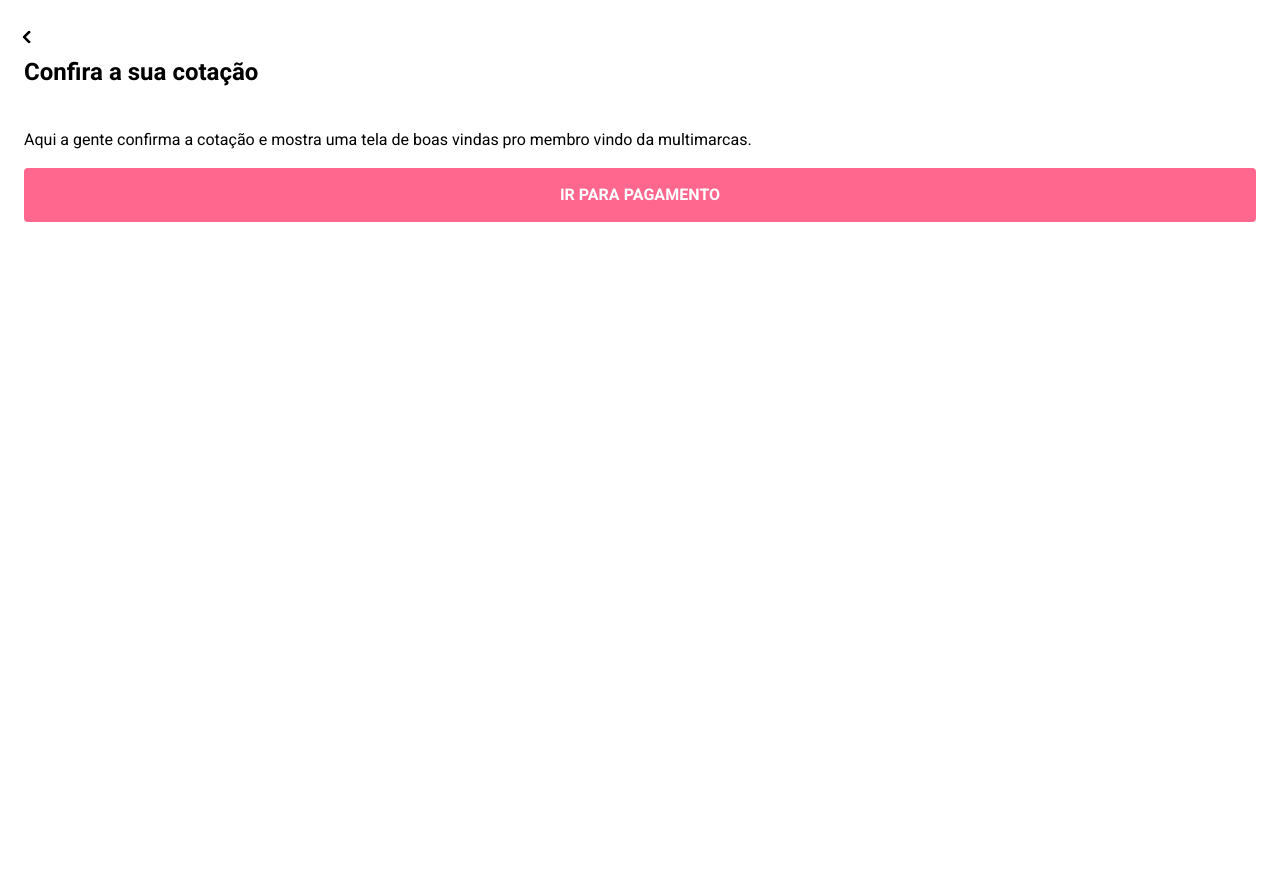
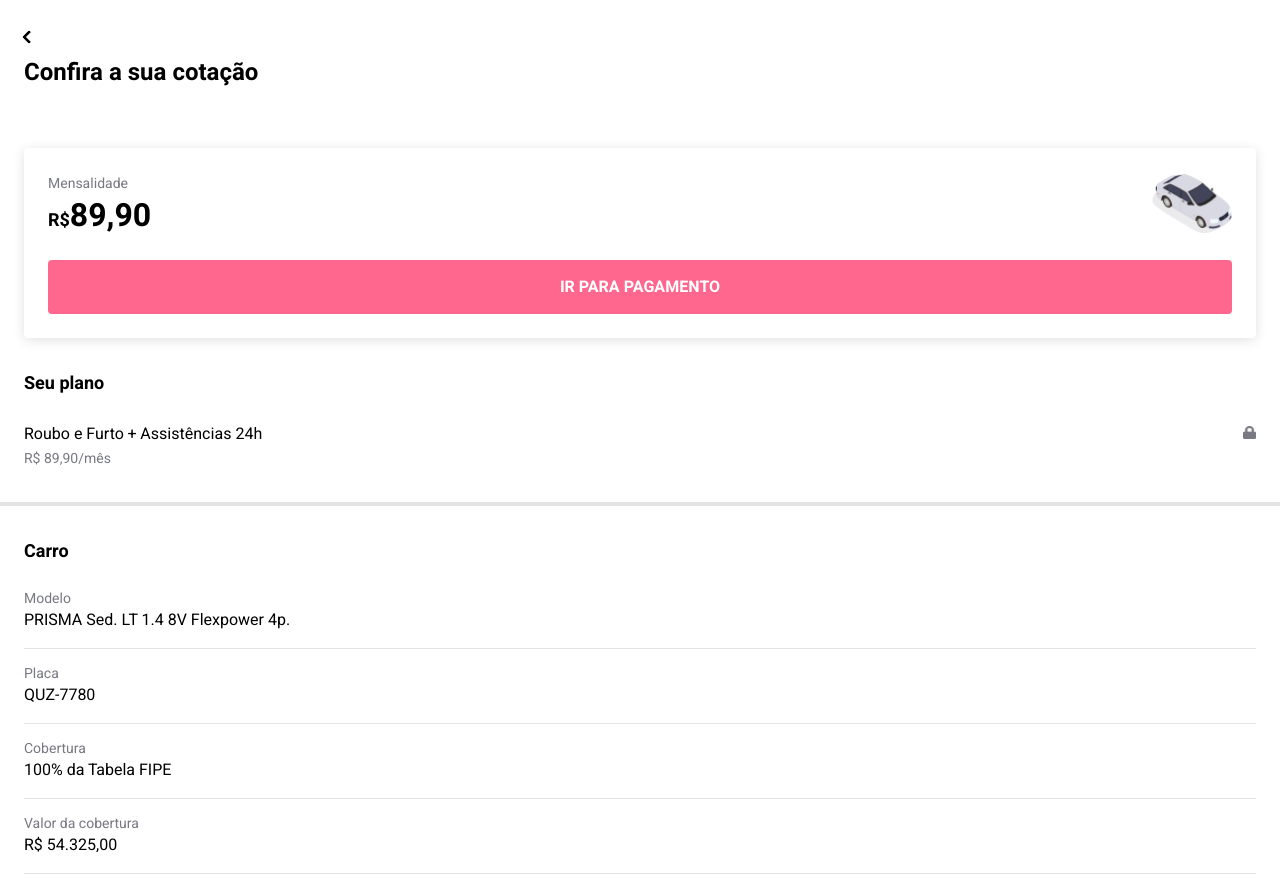
Before and after one commit to goislimat/flash, a Next.js app: page /app/acquisition/partner/welcome in a window 1280 px wide. Shown: the top 890 px of the page. Before the commit the page ends 800 px from the top, so only its background shows below. Built offline with nearby package versions, Linux system fonts and the light colour scheme.

Commit message:
Finish welcome screen

```diff
--- a/pages/app/acquisition/partner/welcome.tsx
+++ b/pages/app/acquisition/partner/welcome.tsx
@@ -1,13 +1,167 @@
+import Image from "next/image";
+import styled from "styled-components";
 import { Button, Screen } from "../../../../src/ui";
+
+const Content = styled.div`
+  margin: 60px 0;
+`;
+
+const MainCard = styled.div`
+  background: white;
+  box-shadow: 0px 2px 12px rgba(0, 0, 0, 0.12);
+  border-radius: 4px;
+  padding: 24px;
+  margin-bottom: 32px;
+`;
+
+const MainCardContent = styled.div`
+  display: grid;
+  grid-template-columns: 1fr auto;
+  align-items: center;
+  margin-bottom: 24px;
+`;
+
+const PriceContainer = styled.div`
+  font-size: 14px;
+  line-height: 24px;
+  color: #787982;
+
+  & > span {
+    display: block;
+  }
+`;
+
+const Price = styled.span`
+  color: black;
+  font-weight: bold;
+  font-size: 18px;
+  line-height: 24px;
+
+  & > em {
+    font-style: normal;
+    font-size: 32px;
+    line-height: 40px;
+  }
+`;
+
+const PlanContainer = styled.div`
+  margin-bottom: 32px;
+
+  h2 {
+    margin-bottom: 24px;
+    font-size: 18px;
+    line-height: 28px;
+  }
+
+  & > div {
+    display: grid;
+    grid-template-columns: 1fr auto;
+  }
+
+  span {
+    font-size: 16px;
+    line-height: 24px;
+    display: block;
+  }
+
+  em {
+    font-style: normal;
+    font-size: 14px;
+    line-height: 18px;
+    color: #787982;
+  }
+`;
+
+const CarContainer = styled.div`
+  margin-bottom: 32px;
+
+  h2 {
+    margin-bottom: 24px;
+    font-size: 18px;
+    line-height: 28px;
+  }
+
+  & > div {
+    margin-bottom: 16px;
+    padding-bottom: 16px;
+    border-bottom: 1px solid #e4e4e4;
+  }
+
+  span {
+    color: #787982;
+    display: block;
+    font-size: 14px;
+    line-height: 18px;
+  }
+
+  em {
+    font-style: normal;
+    font-size: 16px;
+    line-height: 24px;
+  }
+`;
+
+const SectionLine = styled.div`
+  margin: 0 -24px 32px;
+  background: #e4e4e4;
+  height: 4px;
+`;
 
 const Welcome = () => {
   return (
     <Screen previousPage="/" title="Confira a sua cotação">
-      <p>
-        Aqui a gente confirma a cotação e mostra uma tela de boas vindas pro
-        membro vindo da multimarcas.
-      </p>
-      <Button nextPage="/app/billing/pay">Ir para pagamento</Button>
+      <Content>
+        <MainCard>
+          <MainCardContent>
+            <PriceContainer>
+              <span>Mensalidade</span>
+              <Price>
+                R$<em>89,90</em>
+              </Price>
+            </PriceContainer>
+
+            <Image src="/assets/car.png" alt="car" width={80} height={60} />
+          </MainCardContent>
+
+          <Button nextPage="/app/billing/pay">Ir para pagamento</Button>
+        </MainCard>
+
+        <PlanContainer>
+          <h2>Seu plano</h2>
+          <div>
+            <div>
+              <span>Roubo e Furto + Assistências 24h</span>
+              <em>R$ 89,90/mês</em>
+            </div>
+            <div>
+              <Image src="/assets/lock.png" alt="lock" height={13} width={13} />
+            </div>
+          </div>
+        </PlanContainer>
+
+        <SectionLine />
+
+        <CarContainer>
+          <h2>Carro</h2>
+
+          <div>
+            <span>Modelo</span>
+            <em>PRISMA Sed. LT 1.4 8V Flexpower 4p.</em>
+          </div>
+          <div>
+            <span>Placa</span>
+            <em>QUZ-7780</em>
+          </div>
+          <div>
+            <span>Cobertura</span>
+            <em>100% da Tabela FIPE</em>
+          </div>
+          <div>
+            <span>Valor da cobertura</span>
+            <em>R$ 54.325,00</em>
+          </div>
+        </CarContainer>
+      </Content>
     </Screen>
   );
 };
--- a/pages/quote/proposal.tsx
+++ b/pages/quote/proposal.tsx
@@ -131,7 +131,7 @@ const Proposal = () => {
         <CarValueSection>
           <strong>Cobertura do carro</strong>
           <div>
-            <span>100% da Tabela Fipe:</span>
+            <span>100% da Tabela FIPE:</span>
             <span>R$ 54.325,00</span>
           </div>
         </CarValueSection>
```
Also changed, not shown: public/assets/lock.png (added).
